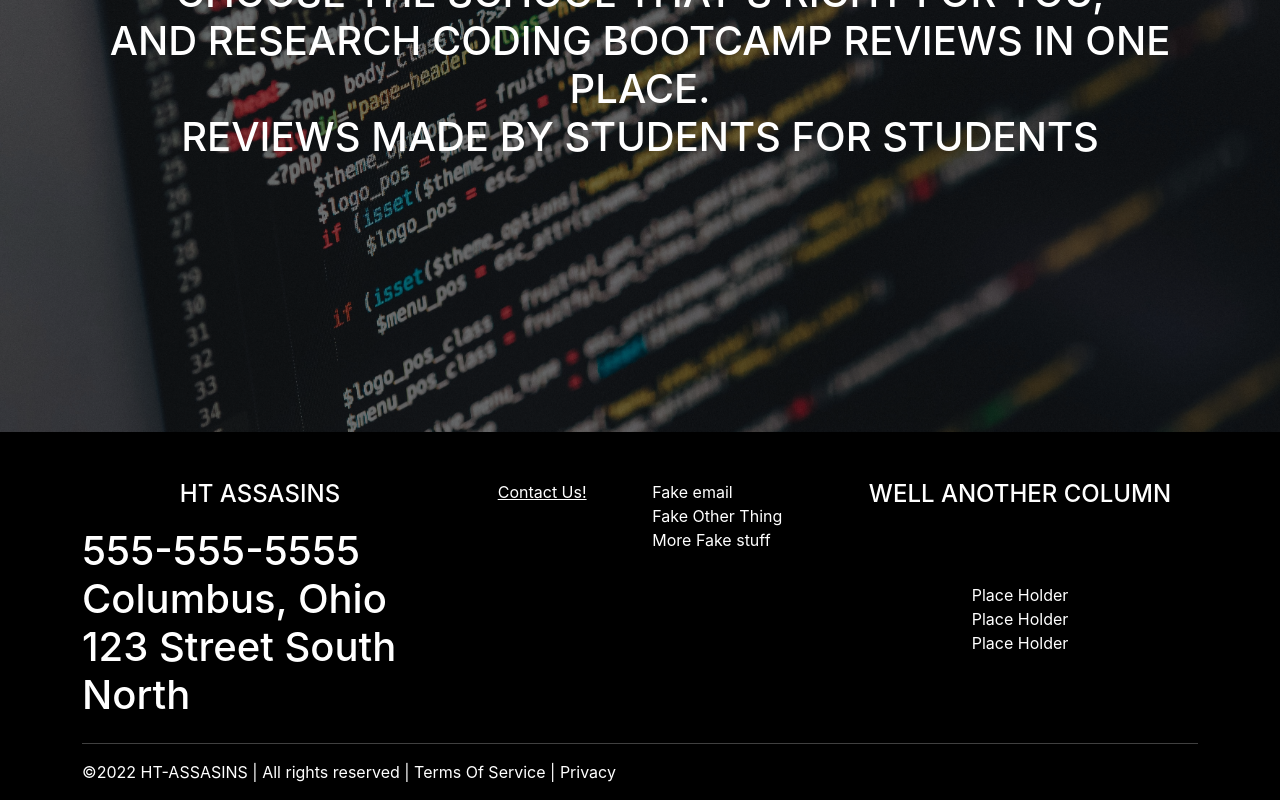
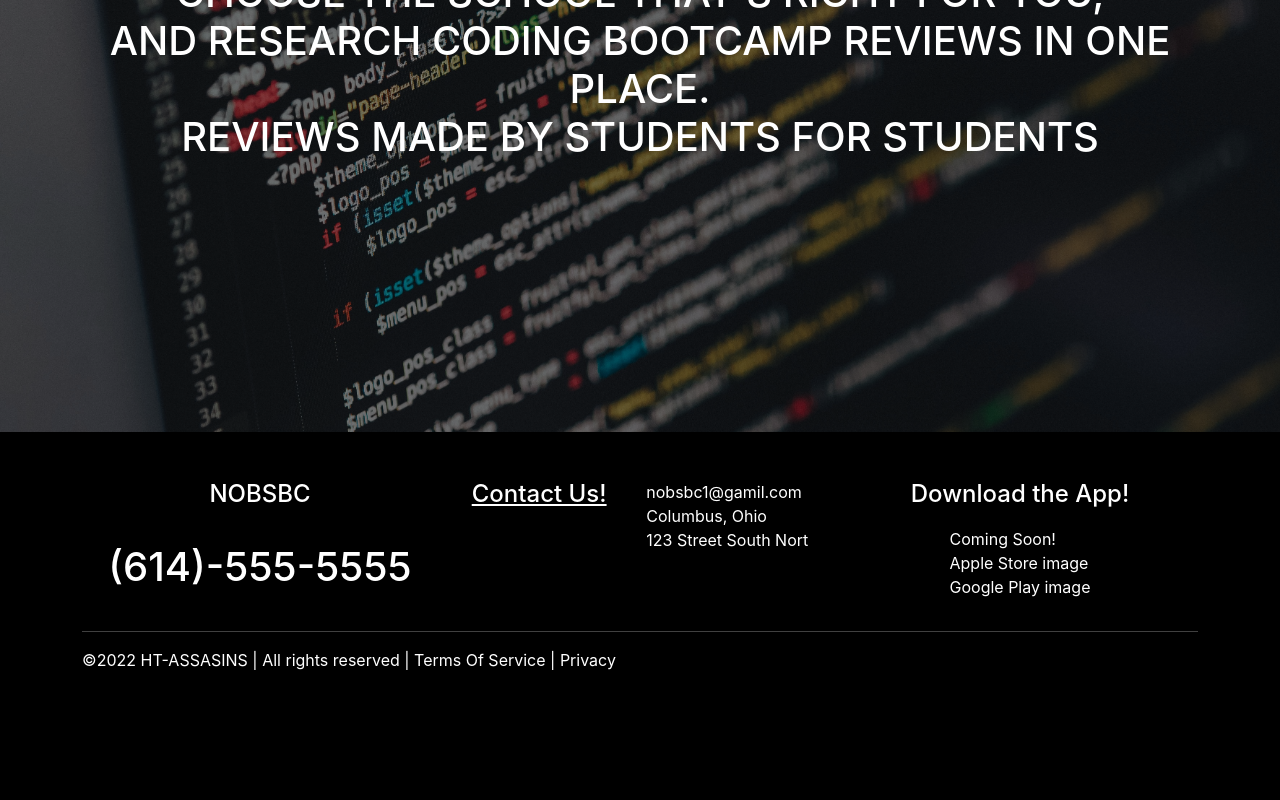
Before and after one commit to bnagel50/Computer-Course-report, a React (Create React App) app in the folder client/: page / in a window 1280 px wide. Shown: the part 448-1248 px from the top of the page. After the commit the page ends 1136 px from the top, so only its background shows below. Built offline with nearby package versions, Linux system fonts and the light colour scheme; no server answers.

Commit message:
added images we will use

```diff
--- a/client/src/components/Footer/index.js
+++ b/client/src/components/Footer/index.js
@@ -10,30 +10,31 @@ function Footer() {
           <div className="row">
             {/* Column1 */}
             <div className="col">
-              <h4>HT ASSASINS</h4>
+              <h4>NOBSBC</h4>
               <h1 className="list-unstyled">
-                <li>555-555-5555</li>
-                <li>Columbus, Ohio</li>
-                <li>123 Street South North</li>
+                <li>(614)-555-5555</li>
+                {/* <li>Columbus, Ohio</li>
+                <li>123 Street South North</li> */}
               </h1>
             </div>
             {/* Column2 */}
             <div className="col">
-              {/* <h4>Contact Us!</h4> */}
+              <h4>
               <Link to="/ContactUs" className='text-white'>Contact Us!</Link>
+              </h4>
               <ul className="list-unstyled">
-                <li>Fake email</li>
-                <li>Fake Other Thing</li>
-                <li>More Fake stuff</li>
+                <li>nobsbc1@gamil.com</li>
+                <li>Columbus, Ohio</li>
+                <li>123 Street South Nort</li>
               </ul>
             </div>
             {/* Column3 */}
             <div className="col">
-              <h4>WELL ANOTHER COLUMN</h4>
+              <h4>Download the App!</h4>
               <ul className="list-unstyled">
-                <li>Place Holder</li>
-                <li>Place Holder</li>
-                <li>Place Holder</li>
+                <li>Coming Soon!</li>
+                <li> Apple Store image</li>
+                <li>Google Play image</li>
               </ul>
             </div>
           </div>
```
Also changed, not shown: client/src/components/Footer/Footer.css (line endings or trailing spaces), client/src/images/App Store.png (added), client/src/images/Google Play.png (added).
